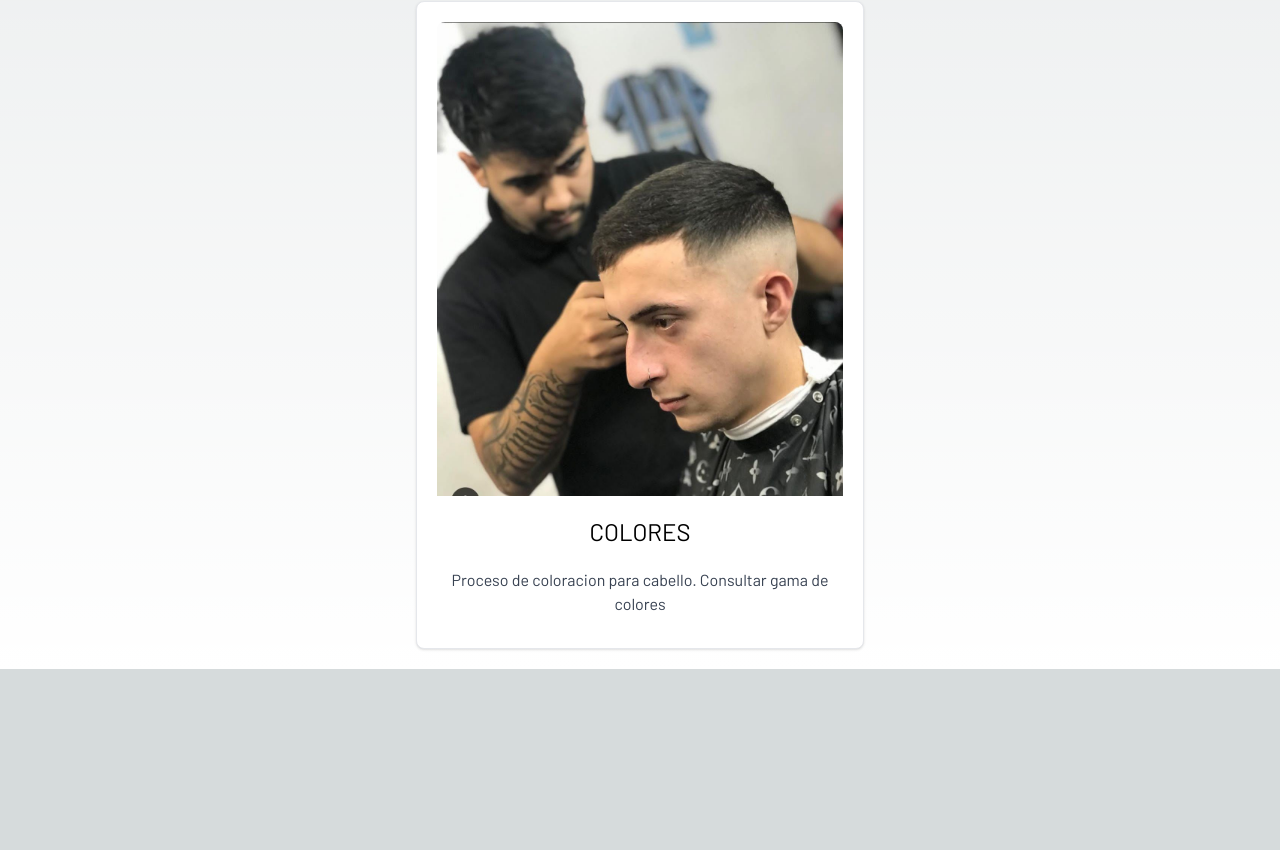
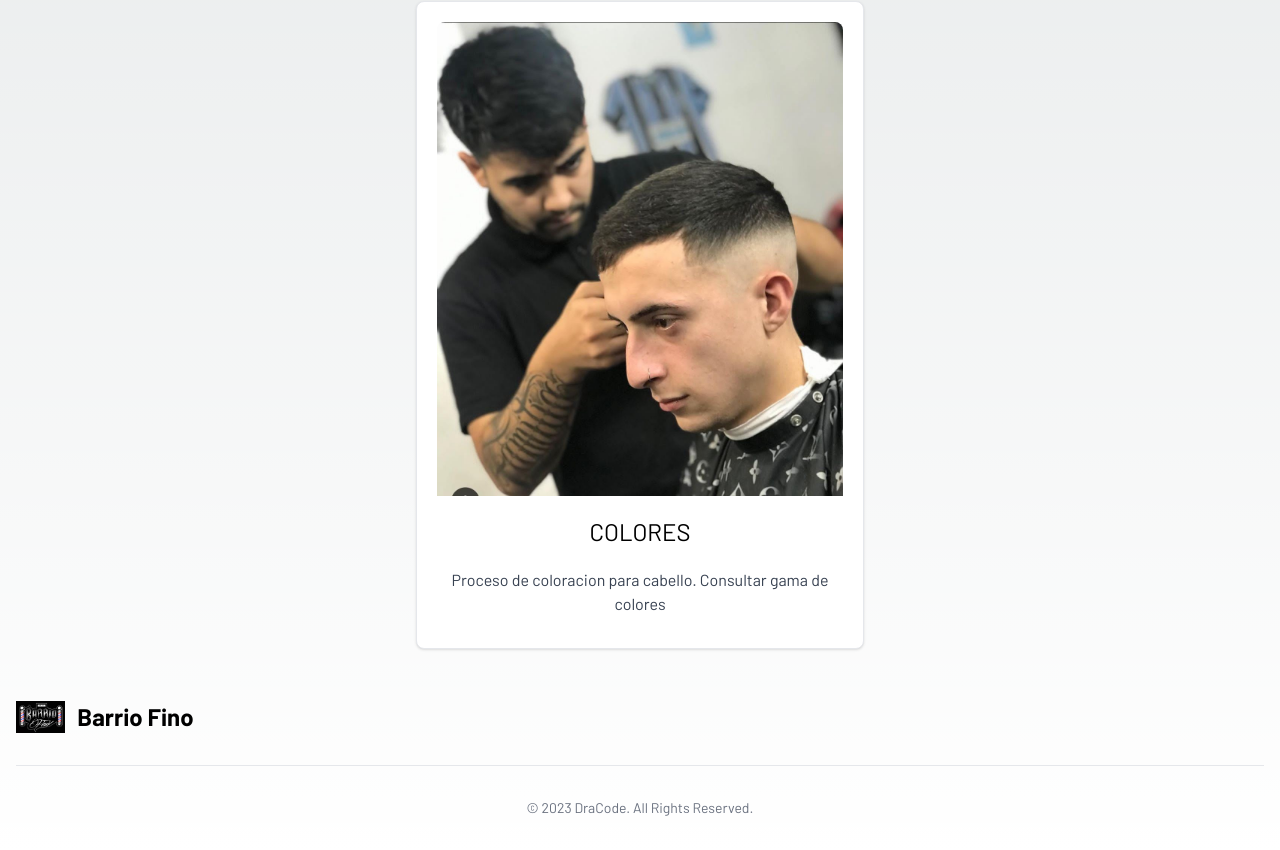
Before and after one commit to SebastianGaleano20/barber-app, a Next.js app: page / in a window 1280 px wide. Shown: the part 1063-1913 px from the top of the page. Before the commit the page ends 1732 px from the top, so only its background shows below. Built offline with nearby package versions, Linux system fonts and the light colour scheme.

Commit message:
footer actualizated

```diff
--- a/src/app/page.jsx
+++ b/src/app/page.jsx
@@ -1,12 +1,15 @@
 import Header from "@/app/ui/dashboard/Header"
 import Services from "./ui/dashboard/Services"
+import Footer from "./ui/dashboard/Footer"
+
 export default function Home() {
   return (
     <>
-    <main className="text-center">
-    <Header />
-    <Services />
-    </main>
+      <main className="text-center">
+        <Header />
+        <Services />
+        <Footer />
+      </main>
     </>
   )
 }
--- a/src/app/ui/dashboard/Footer.jsx
+++ b/src/app/ui/dashboard/Footer.jsx
@@ -1,52 +1,20 @@
-
+import Image from "next/image"
 export default function Footer() {
   return (
-    <footer className="footer footer-center bg-primary text-primary-content p-10">
-      <aside>
-        <p className="font-bold">
-          Barrio Fino
-          <br />
-          Barber since 2020
-        </p>
-        <p>Copyright © {new Date().getFullYear()} - All right reserved Sebastian Galeano</p>
-      </aside>
-      <nav>
-        <div className="grid grid-flow-col gap-4">
-          <a>
-            <svg
-              xmlns="http://www.w3.org/2000/svg"
-              width="24"
-              height="24"
-              viewBox="0 0 24 24"
-              className="fill-current">
-              <path
-                d="M24 4.557c-.883.392-1.832.656-2.828.775 1.017-.609 1.798-1.574 2.165-2.724-.951.564-2.005.974-3.127 1.195-.897-.957-2.178-1.555-3.594-1.555-3.179 0-5.515 2.966-4.797 6.045-4.091-.205-7.719-2.165-10.148-5.144-1.29 2.213-.669 5.108 1.523 6.574-.806-.026-1.566-.247-2.229-.616-.054 2.281 1.581 4.415 3.949 4.89-.693.188-1.452.232-2.224.084.626 1.956 2.444 3.379 4.6 3.419-2.07 1.623-4.678 2.348-7.29 2.04 2.179 1.397 4.768 2.212 7.548 2.212 9.142 0 14.307-7.721 13.995-14.646.962-.695 1.797-1.562 2.457-2.549z"></path>
-            </svg>
-          </a>
-          <a>
-            <svg
-              xmlns="http://www.w3.org/2000/svg"
-              width="24"
-              height="24"
-              viewBox="0 0 24 24"
-              className="fill-current">
-              <path
-                d="M19.615 3.184c-3.604-.246-11.631-.245-15.23 0-3.897.266-4.356 2.62-4.385 8.816.029 6.185.484 8.549 4.385 8.816 3.6.245 11.626.246 15.23 0 3.897-.266 4.356-2.62 4.385-8.816-.029-6.185-.484-8.549-4.385-8.816zm-10.615 12.816v-8l8 3.993-8 4.007z"></path>
-            </svg>
-          </a>
-          <a>
-            <svg
-              xmlns="http://www.w3.org/2000/svg"
-              width="24"
-              height="24"
-              viewBox="0 0 24 24"
-              className="fill-current">
-              <path
-                d="M9 8h-3v4h3v12h5v-12h3.642l.358-4h-4v-1.667c0-.955.192-1.333 1.115-1.333h2.885v-5h-3.808c-3.596 0-5.192 1.583-5.192 4.615v3.385z"></path>
-            </svg>
-          </a>
-        </div>
-      </nav>
-    </footer>
+
+
+<footer>
+    <section className="w-full max-w-screen-xl mx-auto p-4 md:py-8">
+        <article className="sm:flex sm:items-center sm:justify-between">
+            <a href="#" class="flex items-center mb-4 sm:mb-0 space-x-3 rtl:space-x-reverse">
+                <img src="/logo.jpeg" className="h-8" alt="Logobarber" />
+                <span className="self-center text-2xl font-semibold whitespace-nowrap dark:text-white">Barrio Fino</span>
+            </a>
+
+        </article>
+        <hr className="my-6 border-gray-200 sm:mx-auto dark:border-gray-700 lg:my-8" />
+        <span className="block text-sm text-gray-500 sm:text-center dark:text-gray-400">© 2023 <a href="https://sebastiang.netlify.app/" class="hover:underline">DraCode</a>. All Rights Reserved.</span>
+    </section>
+</footer>
   )
 }
```
